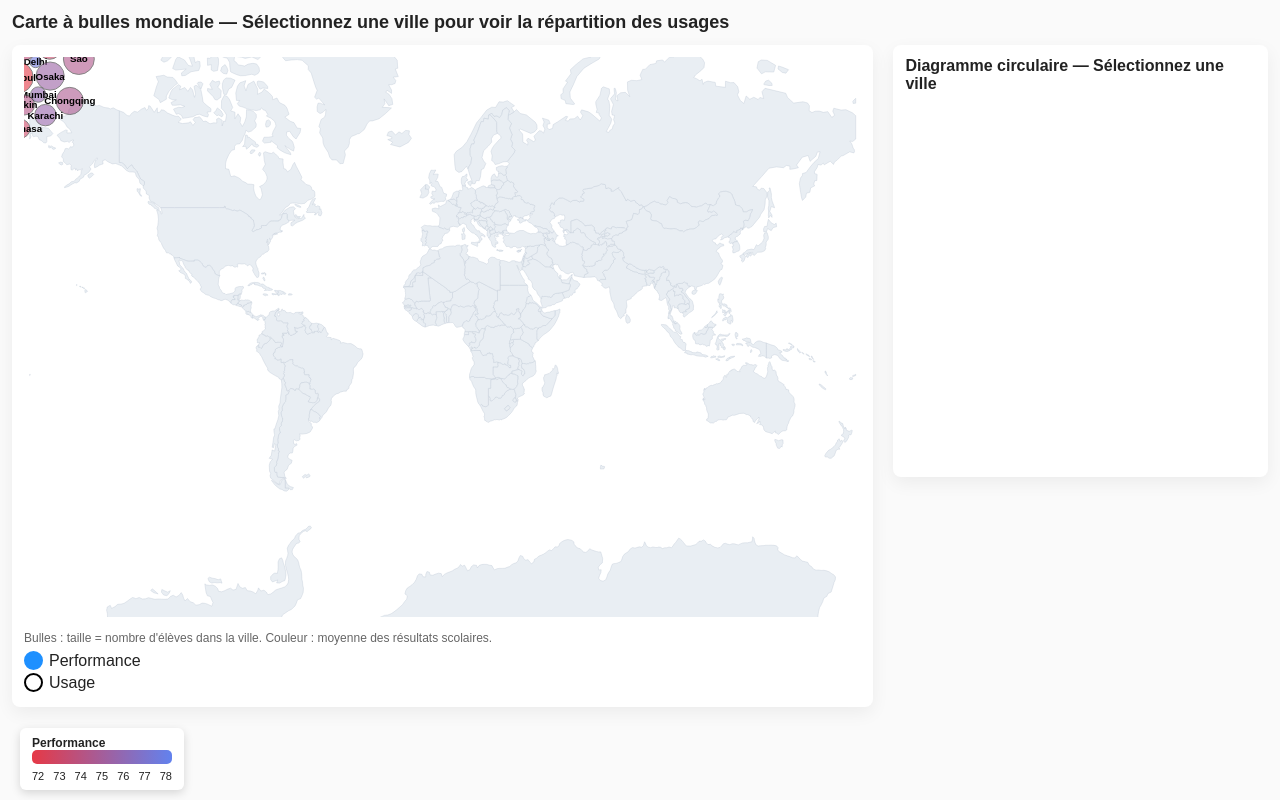
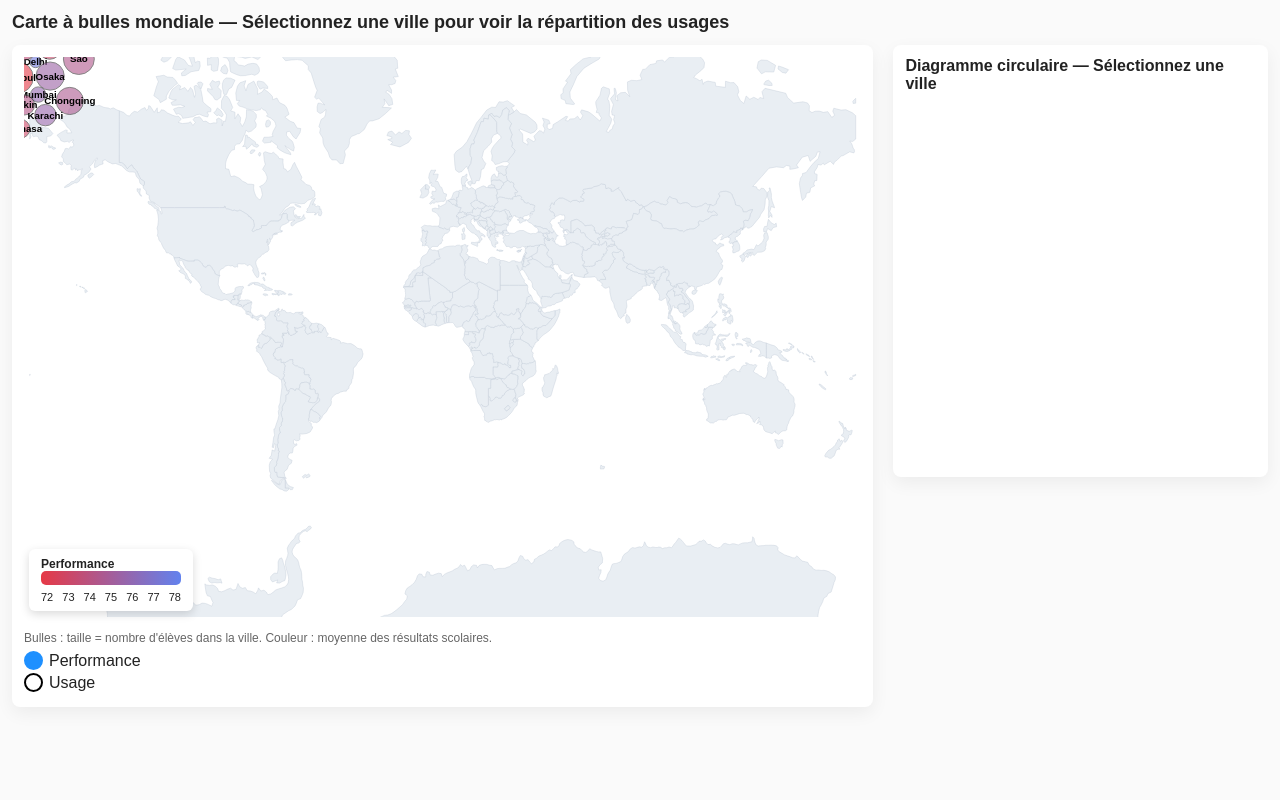
Before and after one commit to HugoDarthenay/projet_visualisation_de_donnees, a website with bundled scripts: page public_html/index.html in a window 1280 px wide. Built offline with nearby package versions, Linux system fonts and the light colour scheme; files whose address does not match are found by name.

Commit message:
correctif 4

```diff
--- a/public_html/css/bubblemap.css
+++ b/public_html/css/bubblemap.css
@@ -51,17 +51,20 @@ text{
   max-width: 30%;
 }
 
+.map-container {
+  position: relative;
+}
+
 #map {
   width: 100%;
   height: 560px;
-  position: relative; /* ← obligatoire pour positionner la légende */
 }
 
 /* --- Légende du dégradé de performance --- */
 .performance-legend {
   position: absolute;
   bottom: 10px;
-  left: 20px;
+  left: 5px;
   padding: 8px 12px;
   background: white;
   border-radius: 6px;
--- a/public_html/index.html
+++ b/public_html/index.html
@@ -11,7 +11,8 @@
 
   <div class="container">
     <div class="chart-card">
-      <svg id="map" viewBox="0 0 860 560"></svg>
+      <div class="map-container">
+        <svg id="map" viewBox="0 0 860 560"></svg>
 
       <div class="performance-legend">
           <div><strong>Performance</strong></div>
@@ -25,6 +26,7 @@
               <span>77</span>
               <span>78</span>
           </div>
+      </div>
       </div>
 
       <div class="muted small">
@@ -62,6 +64,6 @@
   <script src="https://unpkg.com/topojson-client@3"></script>
 
   <!-- Ton script principal -->
-  <script type="module" src="scripts/bubblemap.js"></script>
+  <script type="module" src="js/bubblemap.js"></script>
 </body>
 </html>
```
Also changed, not shown: public_html/js/bubblemap.js (renamed from public_html/scripts/bubblemap.js), public_html/js/geoService.js (renamed from public_html/scripts/geoService.js), public_html/js/geocode.js (renamed from public_html/scripts/geocode.js).
